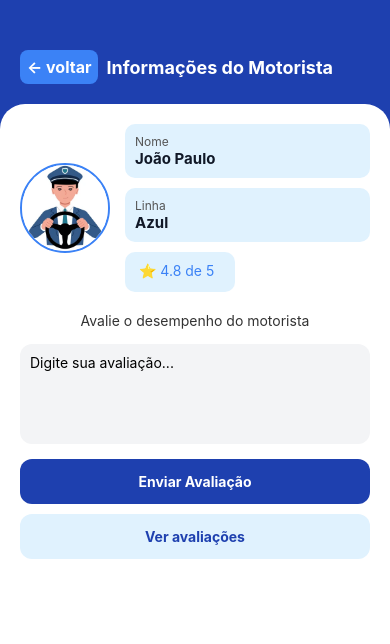
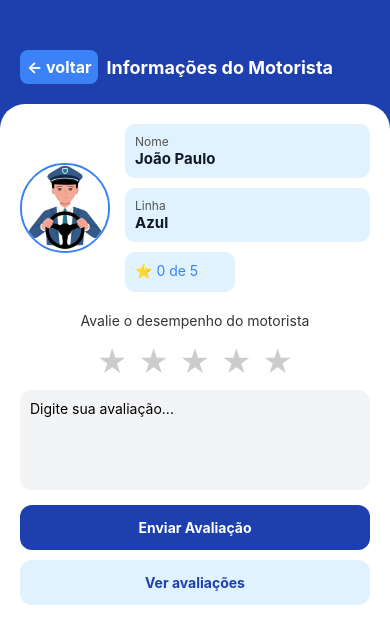
Before and after one commit to Kauanigonzaga/transporte-publico-mobile, a React Native app: screen /InfoMotorista in a window 390 px wide. Shown: the top 644 px of the page. Built offline with nearby package versions, Linux system fonts and the light colour scheme; what react-native-responsive-fontsize would draw is missing.

Commit message:
tela avaliacoes funcionando

```diff
--- a/src/telas/avaliacoesMotorista/index.js
+++ b/src/telas/avaliacoesMotorista/index.js
@@ -1,70 +1,34 @@
 import { useState } from 'react';
 import { View, Text, TouchableOpacity, TextInput, StyleSheet } from 'react-native';
 import { useNavigation } from '@react-navigation/native';
+import styles from './styles';
+import { useRoute } from '@react-navigation/native';
 
 export default function AvaliacoesMotorista() {
   const navigation = useNavigation();
-
-  const [nota, setNota] = useState(0);
-  const [hover, setHover] = useState(0); // no mobile não precisa muito, mas deixei simples
-  const [comentario, setComentario] = useState('');
-
-  function enviarAvaliacao() {
-    if (nota === 0) {
-      alert('Selecione uma nota!');
-      return;
-    }
-
-    alert('Avaliação enviada!');
-    setNota(0);
-    setComentario('');
-  }
+  const route = useRoute();
+  const avaliacoes = route.params?.avaliacoes || [];
 
   return (
   <View style={styles.container}>
+    <View style={styles.card}>
+      <Text style={styles.titulo}>Avaliações do Motorista</Text>
 
-      <View style={styles.card}>
-        <Text style={styles.titulo}>Avaliar Motorista</Text>
+      {avaliacoes.length === 0 ? (
+        <Text>Nenhuma avaliação ainda.</Text>
+      ) : (
+        avaliacoes.map((item, index) => (
+          <View key={index} style={styles.avaliacaoBox}>
+            <Text style={styles.texto}>{item.texto}</Text>
+            <Text style={styles.data}>{item.data}</Text>
+          </View>
+        ))
+      )}
 
-        {/* ESTRELAS */}
-        <View style={styles.estrelas}>
-          {[1,2,3,4,5].map((star) => (
-            <TouchableOpacity key={star} onPress={() => setNota(star)}>
-              <Text style={star <= nota ? styles.ativa : styles.inativa}>
-                ★
-              </Text>
-            </TouchableOpacity>
-          ))}
-        </View>
-
-        {/* INPUT */}
-        <TextInput
-          style={styles.input}
-          placeholder="Escreva um comentário (opcional)"
-          value={comentario}
-          onChangeText={setComentario}
-          multiline
-        />
-
-        {/* BOTÕES */}
-        <TouchableOpacity style={styles.botao} onPress={enviarAvaliacao}>
-          <Text style={styles.textoBotao}>Enviar Avaliação</Text>
-        </TouchableOpacity>
-
-        <TouchableOpacity
-          style={styles.botaoSecundario}
-          onPress={() => navigation.navigate('AvaliacoesMotorista')}
-        >
-          <Text style={styles.textoSecundario}>Ver avaliações anteriores</Text>
-        </TouchableOpacity>
-
-        {/* VOLTAR */}
       <TouchableOpacity onPress={() => navigation.goBack()}>
         <Text style={styles.voltar}>← Voltar</Text>
       </TouchableOpacity>
-
     </View>
-
   </View>
 );
 }
--- a/src/telas/avaliacoesMotorista/styles.js
+++ b/src/telas/avaliacoesMotorista/styles.js
@@ -1,3 +1,4 @@
+import { StyleSheet } from 'react-native';
 const styles = StyleSheet.create({
   container: {
     flex: 1,
@@ -80,4 +81,22 @@ const styles = StyleSheet.create({
     marginTop: 15,
     color: '#111827',
   },
+  avaliacaoBox: {
+  width: '100%',
+  backgroundColor: '#E0F2FE',
+  padding: 10,
+  borderRadius: 10,
+  marginBottom: 10,
+},
+
+texto: {
+  color: '#111827',
+},
+
+data: {
+  fontSize: 12,
+  color: '#555',
+  marginTop: 5,
+},
 });
+export default styles;
--- a/src/telas/infoMotorista/index.js
+++ b/src/telas/infoMotorista/index.js
@@ -1,4 +1,3 @@
-
 import React, { useState } from 'react';
 import { useNavigation } from '@react-navigation/native';
 import {
@@ -13,7 +12,19 @@ import styles from './styles';
 
 export default function InfoMotorista() {
   const [avaliacao, setAvaliacao] = useState('');
+  const [avaliacoes, setAvaliacoes] = useState([]);
+  const [nota, setNota] = useState(0);
+
   const navigation = useNavigation();
+
+  // ⭐ média automática
+  const media =
+    avaliacoes.length > 0
+      ? (
+          avaliacoes.reduce((acc, item) => acc + item.nota, 0) /
+          avaliacoes.length
+        ).toFixed(1)
+      : 0;
 
   return (
     <View style={styles.container}>
@@ -51,7 +62,9 @@ export default function InfoMotorista() {
               <Text style={styles.valor}>Azul</Text>
             </View>
 
-            <Text style={styles.estrelas}> ⭐ 4.8 de 5
+            {/* ⭐ MÉDIA */}
+            <Text style={styles.estrelas}>
+              ⭐ {media} de 5
             </Text>
           </View>
         </View>
@@ -60,6 +73,23 @@ export default function InfoMotorista() {
         <Text style={styles.avaliacaoText}>
           Avalie o desempenho do motorista
         </Text>
+
+        {/* ⭐ ESTRELAS */}
+        <View style={{ flexDirection: 'row', alignSelf: 'center', marginBottom: 10 }}>
+          {[1,2,3,4,5].map((star) => (
+            <TouchableOpacity key={star} onPress={() => setNota(star)}>
+              <Text
+                style={{
+                  fontSize: 30,
+                  color: star <= nota ? '#3B82F6' : '#ccc',
+                  marginHorizontal: 5,
+                }}
+              >
+                ★
+              </Text>
+            </TouchableOpacity>
+          ))}
+        </View>
 
         {/* INPUT */}
         <TextInput
@@ -71,14 +101,42 @@ export default function InfoMotorista() {
         />
 
         {/* BOTÃO ENVIAR */}
-        <TouchableOpacity style={styles.botaoEnviar}>
+        <TouchableOpacity
+          style={styles.botaoEnviar}
+          onPress={() => {
+            if (nota === 0) {
+              alert('Selecione uma nota!');
+              return;
+            }
+
+            const nova = {
+              nota,
+              comentario: avaliacao,
+              data: new Date().toLocaleString(),
+            };
+
+            const listaAtualizada = [...avaliacoes, nova];
+
+            setAvaliacoes(listaAtualizada);
+            setNota(0);
+            setAvaliacao('');
+
+            navigation.navigate('AvaliacoesMotorista', {
+              avaliacoes: listaAtualizada,
+            });
+          }}
+        >
           <Text style={styles.textoBotao}>Enviar Avaliação</Text>
         </TouchableOpacity>
 
         {/* VER AVALIAÇÕES */}
         <TouchableOpacity
           style={styles.botaoVer}
-          onPress={() => navigation.navigate('AvaliacoesMotorista')}
+          onPress={() =>
+            navigation.navigate('AvaliacoesMotorista', {
+              avaliacoes,
+            })
+          }
         >
           <Text style={styles.textoVer}>Ver avaliações</Text>
         </TouchableOpacity>
```
Lines whose indentation alone changed are shown as unchanged.
